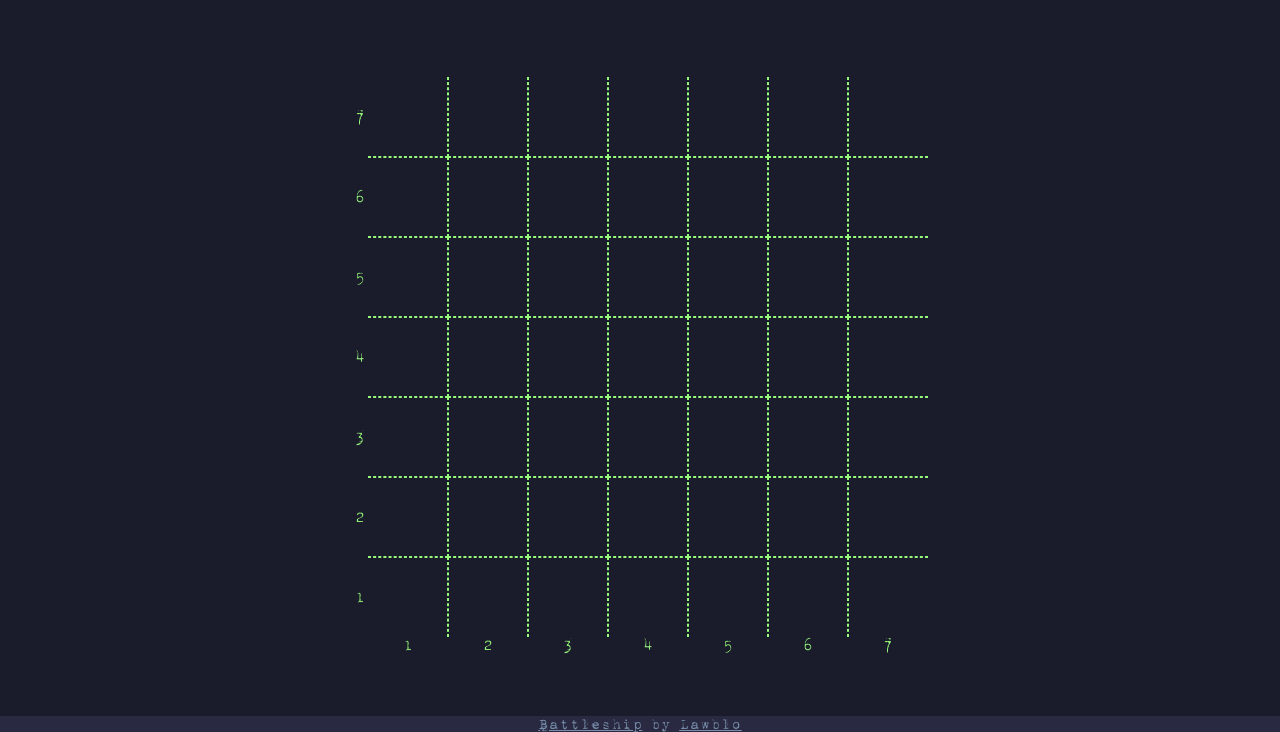
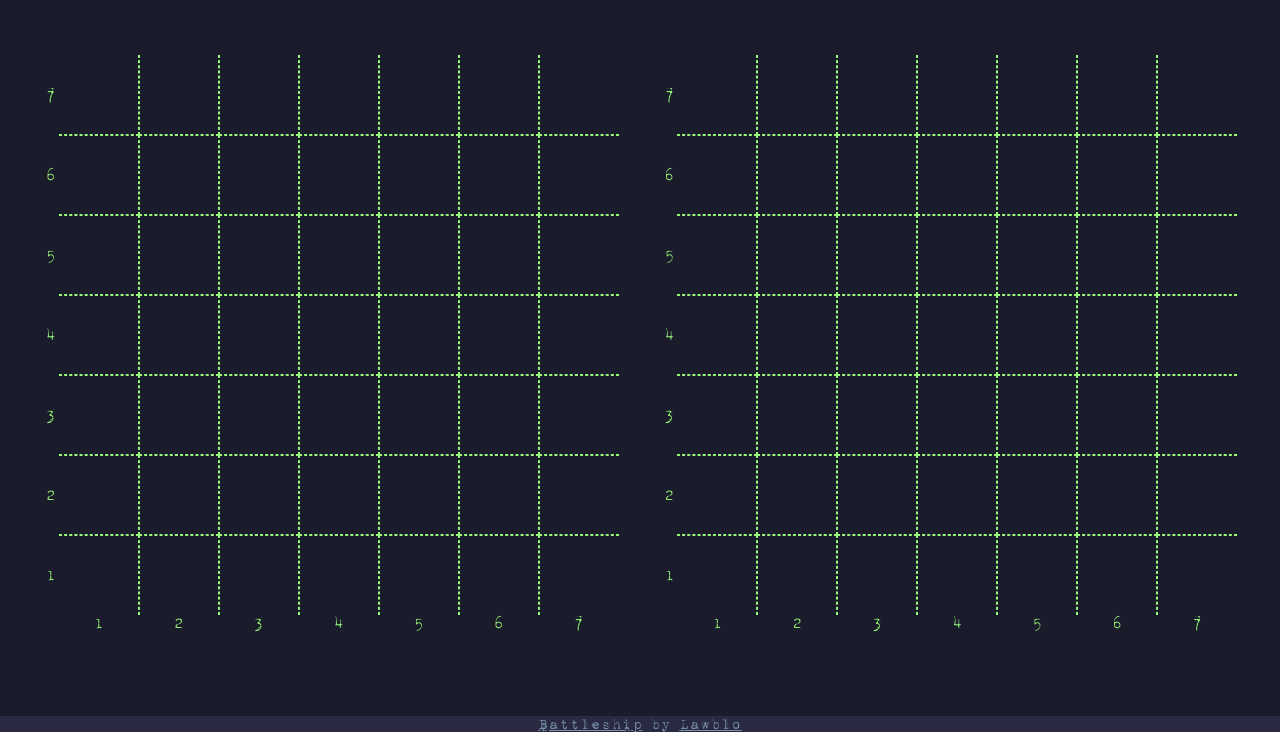
Before and after one commit to Lawblo/battleships_odin_testing, a website built with webpack: page src/index.html in a window 1280 px wide. Shown: the part 68-800 px from the top of the page. Built offline with nearby package versions, Linux system fonts and the light colour scheme.

Commit message:
completed automated playthrough with random moves and set ships

```diff
--- a/src/index.html
+++ b/src/index.html
@@ -14,6 +14,7 @@
     <div id="player1"></div>
     <div id="player2"></div>
   </main>
+  <div id="info-message"></div>
   <footer>
     <p>
     <a href="https://github.com/Lawblo/battleships_odin_testing">Battleship</a>
--- a/src/index.js
+++ b/src/index.js
@@ -1,13 +1,13 @@
 import './style.css'
-import { create_gameboard } from './game_ui_elements/gameboard_ui'
-import { Gameloop_helpers } from './modules/gameloop'
+import {create_gameboard } from './modules/game_ui_elements/gameboard_ui.js'
+import { GameloopHelpers, Gameloop } from './modules/gameloop'
 
 document.addEventListener('DOMContentLoaded', () => {
-  const main = document.querySelector('main')
-  main.appendChild(create_gameboard())
-  const info_message = document.createElement('div')
-  info_message.id = 'info-message'
-  main.appendChild(info_message)
+  const p1_div = document.querySelector('#player1')
+  p1_div.appendChild(create_gameboard())
+  const p2_div = document.querySelector('#player2')
+  p2_div.appendChild(create_gameboard())
 
-  Gameloop_helpers()
+  Gameloop()
+
 })
--- a/src/game_ui_elements/gameboard_ui.js
+++ b/src/modules/game_ui_elements/gameboard_ui.js
@@ -20,7 +20,6 @@ const create_gamebpard_coords = () => {
   return coords
 }
 
-const create_gamebpard_outer_corner = () => { }
 
 const create_gameboard_inner = () => {
   const gameboard_inner = document.createElement('div')
@@ -58,8 +57,4 @@ const get_square_location = (x, y) => {
   return location
 }
 
-const place_ships = (ships) => {
-
-}
-
 export { create_gameboard }
--- a/src/modules/gameboard.js
+++ b/src/modules/gameboard.js
@@ -95,7 +95,7 @@ function Gameboard() {
     return false
   }
 
-  function all_ships_sunk() {
+  function check_defeat() {
     return ships.every(ship => ship.is_sunk())
   }
 
@@ -104,7 +104,7 @@ function Gameboard() {
     ships,
     board_content,
     place_ship,
-    all_ships_sunk,
+    check_defeat,
     missed_attacks,
     receive_attack,
     destroyed_ships
--- a/src/modules/gameloop.js
+++ b/src/modules/gameloop.js
@@ -1,17 +1,7 @@
 import { Player } from "./player"
 import { Gameboard } from "./gameboard"
 
-
-const update_info = message => {
-  const info = document.querySelector('#info-message')
-  info.textContent = message
-}
-
-const update_gameboard = () => {
-
-}
-
-export const Gameloop_helpers = (() => {
+export const GameloopHelpers = (() => {
   const SHIPS = [
     { type: 'Carrier', size: 5 },
     { type: 'Battleship', size: 4 },
@@ -20,8 +10,8 @@ export const Gameloop_helpers = (() => {
     { type: 'PatrolBoat', size: 2 },
   ]
 
-  function initialize_player(name) {
-    return { player: Player(name), gameboard: Gameboard() }
+  function initialize_player(name, board_id) {
+    return { player: Player(name), gameboard: Gameboard(), board_id: board_id }
   }
 
   function attack(attacker = initialize_player(), receiver = initialize_player(), location) {
@@ -30,9 +20,72 @@ export const Gameloop_helpers = (() => {
     return connection
   }
 
-  function get_boardstate(player = initialize_player()) {
+  function get_boardstate(player) {
     return player.gameboard.board_content
   }
 
-  return { initialize_player, update_info, attack, get_boardstate }
-})
+
+  return {
+    initialize_player,
+    attack,
+    get_boardstate,
+    SHIPS
+  }
+})()
+
+export function Gameloop() {
+
+  const player1 = GameloopHelpers.initialize_player('player1', 'player1')
+  const player2 = GameloopHelpers.initialize_player('player2', 'player2')
+  let players = [player1, player2]
+
+  //TODO: Wait for player input
+  player1.gameboard.place_ship(5, [2, 0])
+  player1.gameboard.place_ship(4, [3, 0])
+  player1.gameboard.place_ship(3, [4, 0])
+  player1.gameboard.place_ship(3, [5, 0])
+  player1.gameboard.place_ship(2, [6, 0])
+
+  //TODO: Create gameboard function to generate random placements
+  player2.gameboard.place_ship(5, [2, 0])
+  player2.gameboard.place_ship(4, [3, 0])
+  player2.gameboard.place_ship(3, [4, 0])
+  player2.gameboard.place_ship(3, [5, 0])
+  player2.gameboard.place_ship(2, [6, 0])
+
+  while (!player1.gameboard.check_defeat() && !player2.gameboard.check_defeat()) {
+    player_turn(players[0], players[1])
+    players = [players[1], players[0]]
+  }
+
+  //TODO: Display winner
+  if (player1.gameboard.check_defeat()) {
+    console.log('player2 wins')
+  }
+  else {
+    console.log('player1 wins')
+  }
+}
+
+function choose_attack(attacker = GameloopHelpers.initialize_player()) {
+  let coords = []
+  if (attacker.board_id === 'player2') {
+    coords = attacker.player.generate_random_attack()
+  }
+  else {
+    //TODO: wait for player input
+    coords = attacker.player.generate_random_attack()
+  }
+  console.log('Attacking', coords)
+  return coords
+}
+
+export function player_turn(attacker = GameloopHelpers.initialize_player(), defender = GameloopHelpers.initialize_player()) {
+  let attack = choose_attack(attacker)
+  let hit = defender.gameboard.receive_attack(attack)
+  if (hit) {
+    console.log('hit')
+  } else {
+    console.log('miss')
+  }
+}
--- a/src/style.css
+++ b/src/style.css
@@ -36,8 +36,7 @@ body {
 
 main {
   display: flex;
-  flex-direction: column;
-  justify-content: space-between;
+  justify-content: space-evenly;
   align-items: center;
 
 }
--- a/webpack.config.js
+++ b/webpack.config.js
@@ -13,7 +13,8 @@ module.exports = {
   plugins: [
     new HtmlWebpackPlugin({
       title: 'Battleship',
-      template: './src/index.html'
+      template: './src/index.html',
+      favicon: './src/anchor.svg'
     }),
   ],
   output: {
```
Also changed, not shown: __tests__/ship/factories.test.js (+9 -9 lines), src/modules/dom_manipulation.js (added, +16 -0 lines), src/anchor.svg (added).
